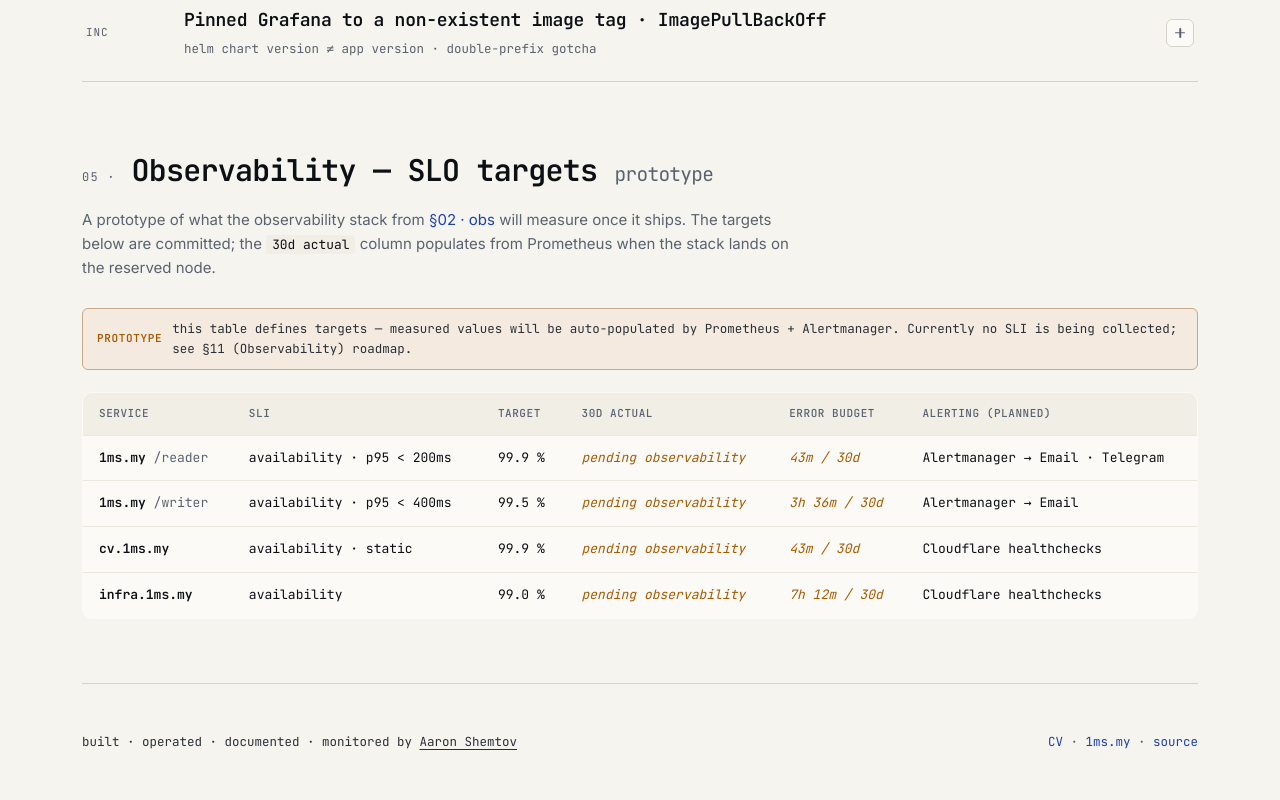
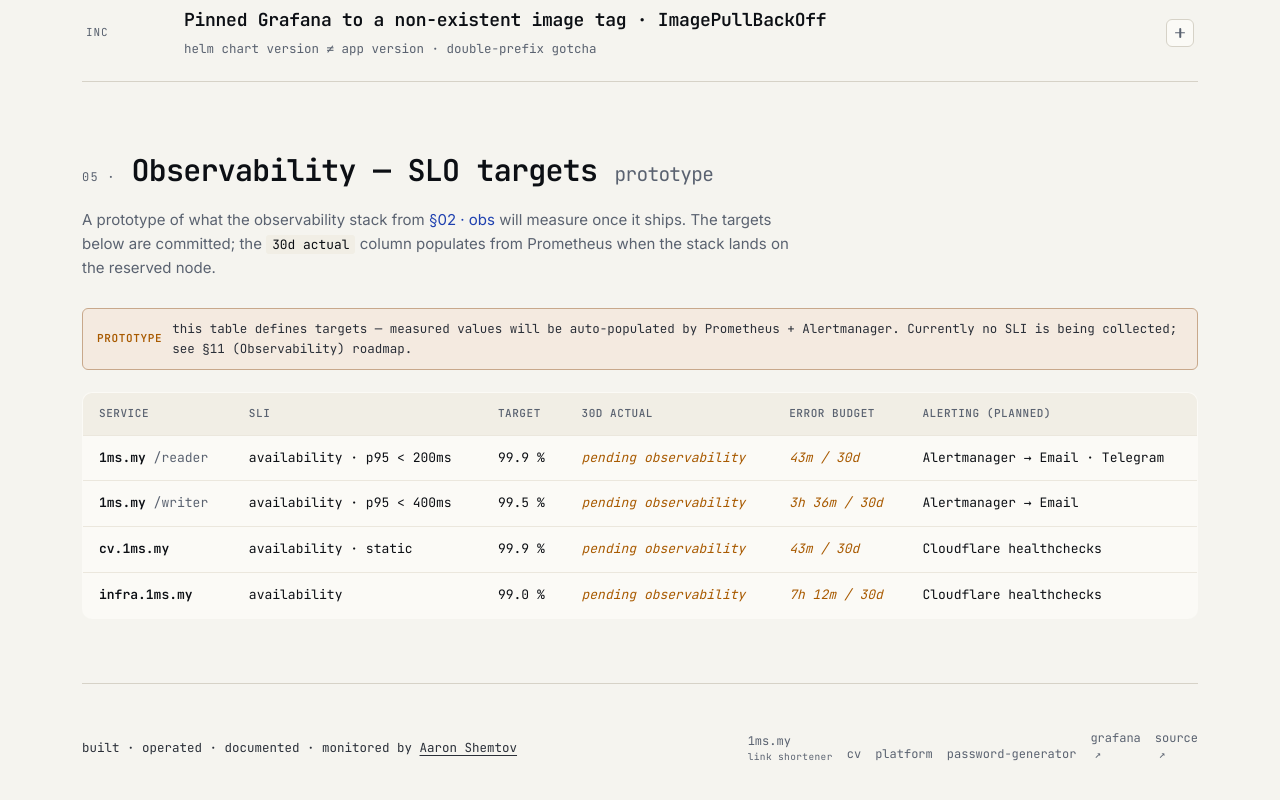
Before and after one commit to AaronShemtov/infra-frontend, a plain HTML site: page public/index.html in a window 1280 px wide. Shown: the part 5694-6494 px from the top of the page. Drawn offline with Linux system fonts and the light colour scheme; no server answers.

```diff
--- a/public/index.html
+++ b/public/index.html
@@ -48,6 +48,29 @@
   .ribbon-nav a:hover .ribbon-sub {
     color: var(--accent);
   }
+
+  /* Footer-right link list — mirrors the ribbon nav. Same visual idiom:
+     stacked title + subtitle for 1ms.my, external arrow for off-site
+     destinations. The flex layout keeps everything on one row on desktop
+     and wraps cleanly on mobile. */
+  .foot-nav {
+    display: flex;
+    align-items: flex-end;
+    gap: 14px;
+    flex-wrap: wrap;
+  }
+  .foot-nav a {
+    display: inline-block;
+    font-family: var(--mono);
+    font-size: 12px;
+    color: var(--mute);
+    text-decoration: none;
+    transition: color 0.12s ease;
+  }
+  .foot-nav a:hover { color: var(--accent); }
+  .foot-nav a:hover .ribbon-ext,
+  .foot-nav a:hover .ribbon-sub { color: var(--accent); }
+  .foot-nav a > span:first-child { display: block; line-height: 1.1; }
 </style>
 </head>
 <body>
@@ -1374,8 +1397,13 @@
     <div>
       <span class="tag">built · operated · documented · monitored by <a href="https://cv.1ms.my/" style="color:inherit;text-decoration:underline;text-underline-offset:3px;">Aaron Shemtov</a></span>
     </div>
-    <div>
-      <a href="https://cv.1ms.my/">CV</a> · <a href="https://1ms.my/">1ms.my</a> · <a href="https://github.com/AaronShemtov/infra-frontend">source</a>
+    <div class="foot-nav">
+      <a href="https://1ms.my/"><span>1ms.my</span><span class="ribbon-sub">link shortener</span></a>
+      <a href="https://cv.1ms.my/">cv</a>
+      <a href="https://infra.1ms.my/">platform</a>
+      <a href="https://pwd.1ms.my/">password-generator</a>
+      <a href="https://grafana.1ms.my/" target="_blank" rel="noopener"><span>grafana</span><span class="ribbon-ext">↗</span></a>
+      <a href="https://github.com/AaronShemtov/infra-frontend" target="_blank" rel="noopener"><span>source</span><span class="ribbon-ext">↗</span></a>
     </div>
   </footer>
 
```
